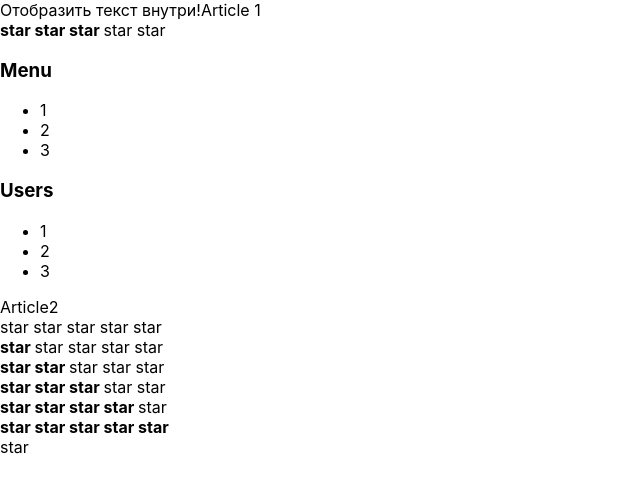
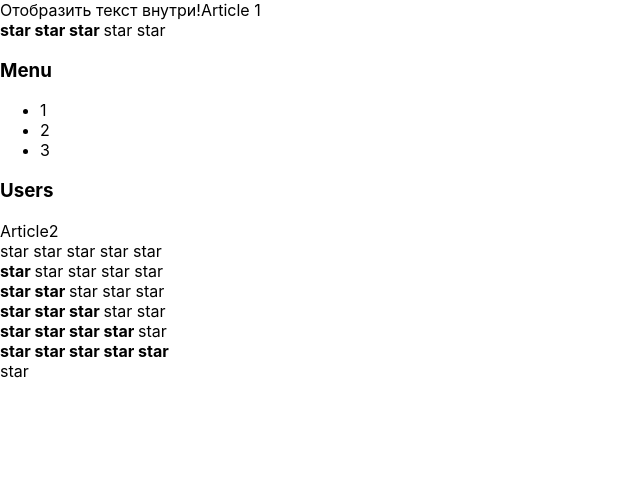
Before and after one commit to UlianaOr/React-cabzda, a React (Create React App) app: page / in a window 1280 px wide. Shown: the top 492 px of the page, without its empty margins (0-640 px from the left). Built offline with nearby package versions, Linux system fonts and the light colour scheme.

Commit message:
collapsed

```diff
--- a/src/App.tsx
+++ b/src/App.tsx
@@ -14,8 +14,8 @@ function App() {
         <PageTitle title = {"Отобразить текст внутри!"}/>
         Article 1
         <Rating value ={3}/>
-        <Accordion titleValue = {"Menu"}/>
-        <Accordion titleValue = {"Users"}/>
+        <Accordion titleValue = {"Menu"} collapsed ={true}/>
+        <Accordion titleValue = {"Users"} collapsed = {false}/>
     Article2
         <Rating value = {0}/>
         <Rating value = {1}/>
--- a/src/components/accordion/Accordion.tsx
+++ b/src/components/accordion/Accordion.tsx
@@ -2,6 +2,7 @@ import React from "react"
 
 type AccordionPropsType = {
     titleValue : string
+    collapsed : boolean
 }
 
  function Accordion (props: AccordionPropsType) {
@@ -10,7 +11,8 @@ type AccordionPropsType = {
         <>
 
         <AccordionTitle title = {props.titleValue}/>
-        <AccordionBody/>
+        {props.collapsed === true &&  <AccordionBody/>}
+
         </>
     )
 }
```
